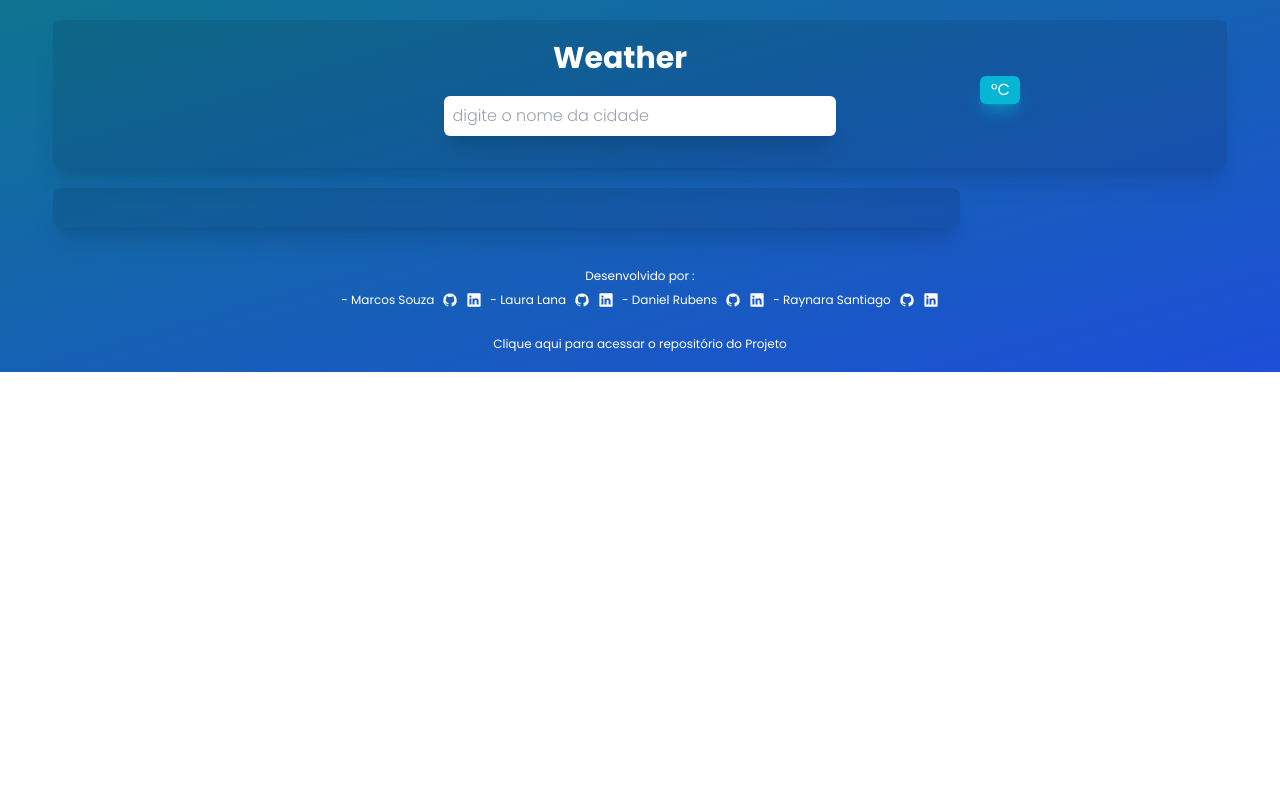
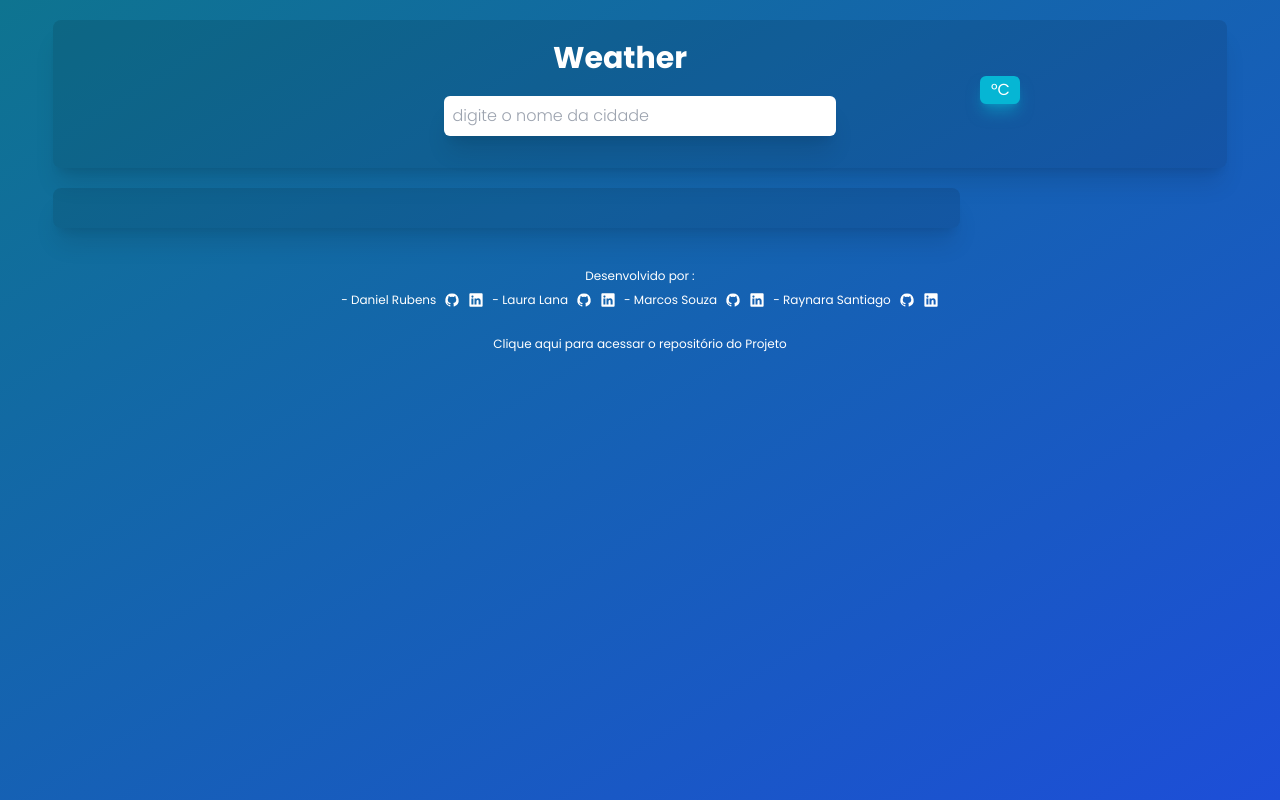
Before and after one commit to marcos2872/weatherApp, a React (Create React App) app: page / in a window 1280 px wide. Built offline with nearby package versions, Linux system fonts and the light colour scheme.

Commit message:
edita tela inicial

```diff
--- a/src/components/Footer.jsx
+++ b/src/components/Footer.jsx
@@ -6,43 +6,53 @@ import {
 
 export default function Footer() {
   return (
-    <div className="flex flex-row gap-5 text-white">
+    <div className="gap-5 text-white">
       <section className="flex flex-col gap-2">
         <p className="flex flex-col text-xs items-center"> Desenvolvido por : </p>
         <div className="flex flex-row gap-2 text-xs justify-center">
-          <p>- Marcos Souza </p>
-          <a href="https://github.com/marcos2872" target="blanck" name="gitm" id="gitm" className="flex">
-            <UilGithub size={16}/>
+          <p>- Daniel Rubens</p>
+          <a href="https://github.com/danielrubens" target="blanck" name="gitm" id="gitm" className="flex">
+            <UilGithub size={16} />
           </a>
-          <a href="https://www.linkedin.com/in/marcos-souza-a298a9209/" target="blanck" name="gitm" id="gitm" className="flex">
-            <UilLinkedin size={16}/>
+          <a href="https://www.linkedin.com/in/daniel-rubens-556a7898/" target="blanck" name="gitm" id="gitm" className="flex">
+            <UilLinkedin size={16} />
           </a>
           <p>- Laura Lana</p>
           <a href="https://github.com/lauralana" target="blanck" name="gitm" id="gitm" className="flex">
-            <UilGithub size={16}/>
+            <UilGithub size={16} />
           </a>
           <a href="https://www.linkedin.com/in/laura-lana/" target="blanck" name="gitm" id="gitm" className="flex">
-            <UilLinkedin size={16}/>
+            <UilLinkedin size={16} />
           </a>
-          <p>- Daniel Rubens</p>
-          <a href="https://github.com/danielrubens" target="blanck" name="gitm" id="gitm" className="flex">
-            <UilGithub size={16}/>
+          <p>- Marcos Souza </p>
+          <a href="https://github.com/marcos2872" target="blanck" name="gitm" id="gitm" className="flex">
+            <UilGithub size={16} />
           </a>
-          <a href="https://www.linkedin.com/in/daniel-rubens-556a7898/" target="blanck" name="gitm" id="gitm" className="flex">
-            <UilLinkedin size={16}/>
+          <a href="https://www.linkedin.com/in/marcos-souza-a298a9209/" target="blanck" name="gitm" id="gitm" className="flex">
+            <UilLinkedin size={16} />
           </a>
           <p>- Raynara Santiago</p>
           <a href="https://github.com/raynarastg" target="blanck" name="gitm" id="gitm" className="flex">
-            <UilGithub size={16}/>
+            <UilGithub size={16} />
           </a>
           <a href="https://www.linkedin.com/in/raynarastg/" target="blanck" name="gitm" id="gitm" className="flex">
-            <UilLinkedin size={16}/>
+            <UilLinkedin size={16} />
           </a>
         </div>
-          <a href="https://github.com/marcos2872/weatherApp" target="blanck" className="mt-5 text-xs flex justify-center"> Clique aqui para acessar o repositório do Projeto</a>
+        <a
+          href="https://github.com/marcos2872/weatherApp"
+          target="blanck"
+          className="mt-5 text-xs flex justify-center"
+        >
+          {' '}
+          Clique aqui para acessar o repositório do Projeto
+
+        </a>
       </section>
     </div>
   );
 }
 
-// <p className="text-sm">Projeto feito com a API OpenWeather, Tailwindcss, Jest RTL, Java Script e React</p>
+// <p className="text-sm">Projeto feito com a API
+// OpenWeather, Tailwindcss, Jest RTL, Java Script
+// e React</p>
--- a/src/components/ScreenDetails.jsx
+++ b/src/components/ScreenDetails.jsx
@@ -62,9 +62,9 @@ export default function ScreenDetails(props) {
               </section>
             </div>
           ) : null}
-          <div className="w-3/5 m-auto">
-            <hr className="mb-4 border-t-neutral-200" />
-          </div>
+        <div className="w-3/5 m-auto">
+          <hr className="mb-4 border-t-neutral-200" />
+        </div>
       </div>
 
     );
--- a/src/pages/Home.jsx
+++ b/src/pages/Home.jsx
@@ -16,7 +16,7 @@ export default function Home() {
   };
   return (
     <main className="bg-gradient-to-br from-cyan-700 to-blue-700">
-      <div className="flex flex-col items-center gap-5 w-full h-full bg-gradient-to-br from-cyan-700 to-blue-700">
+      <div className="flex flex-col items-center gap-5 w-full min-h-screen bg-gradient-to-br from-cyan-700 to-blue-700">
         <div className="flex gap-5 w-11/12 bg-black/[0.1] rounded-lg mt-5 shadow-xl">
           <MainScreen func={funcdata} />
         </div>
@@ -29,12 +29,10 @@ export default function Home() {
             <AirPollution info={data} />
           </div>
         </div>
-        <footer className="my-5">
+        <footer className="my-5 flex">
           <Footer />
         </footer>
-
       </div>
     </main>
-
   );
 }
```
